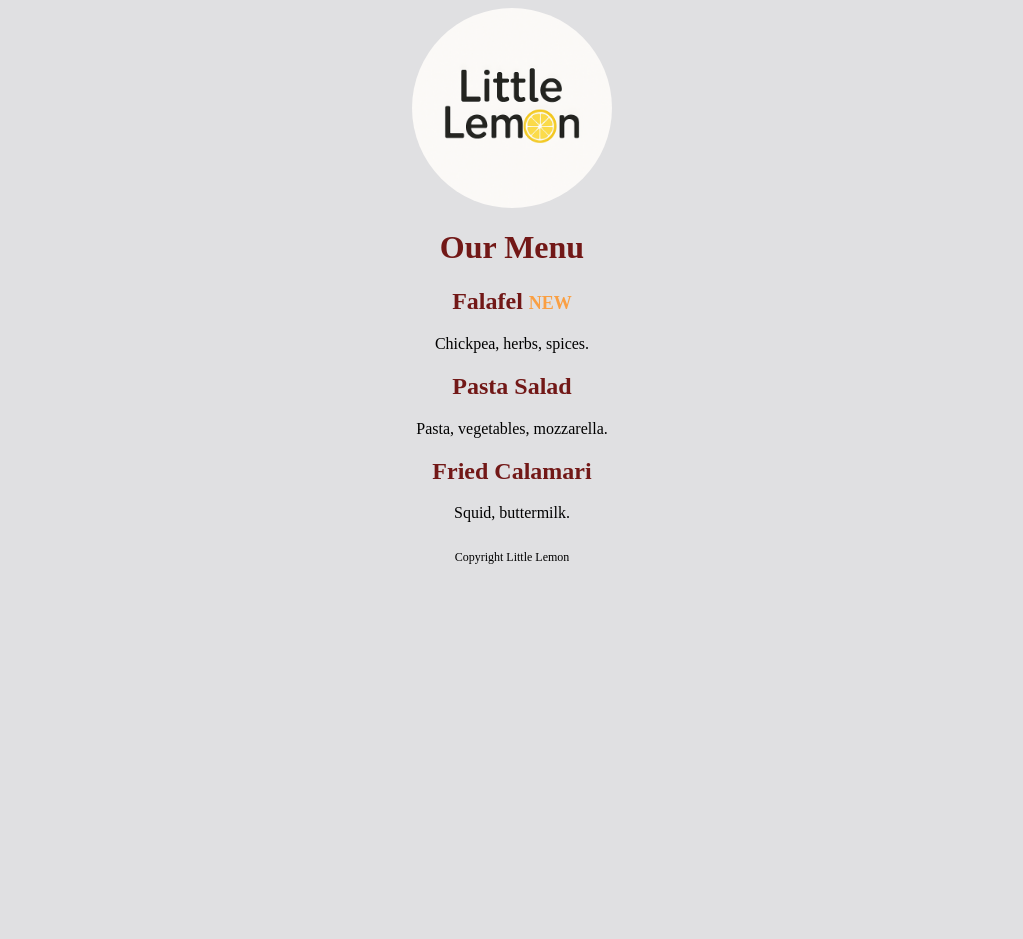
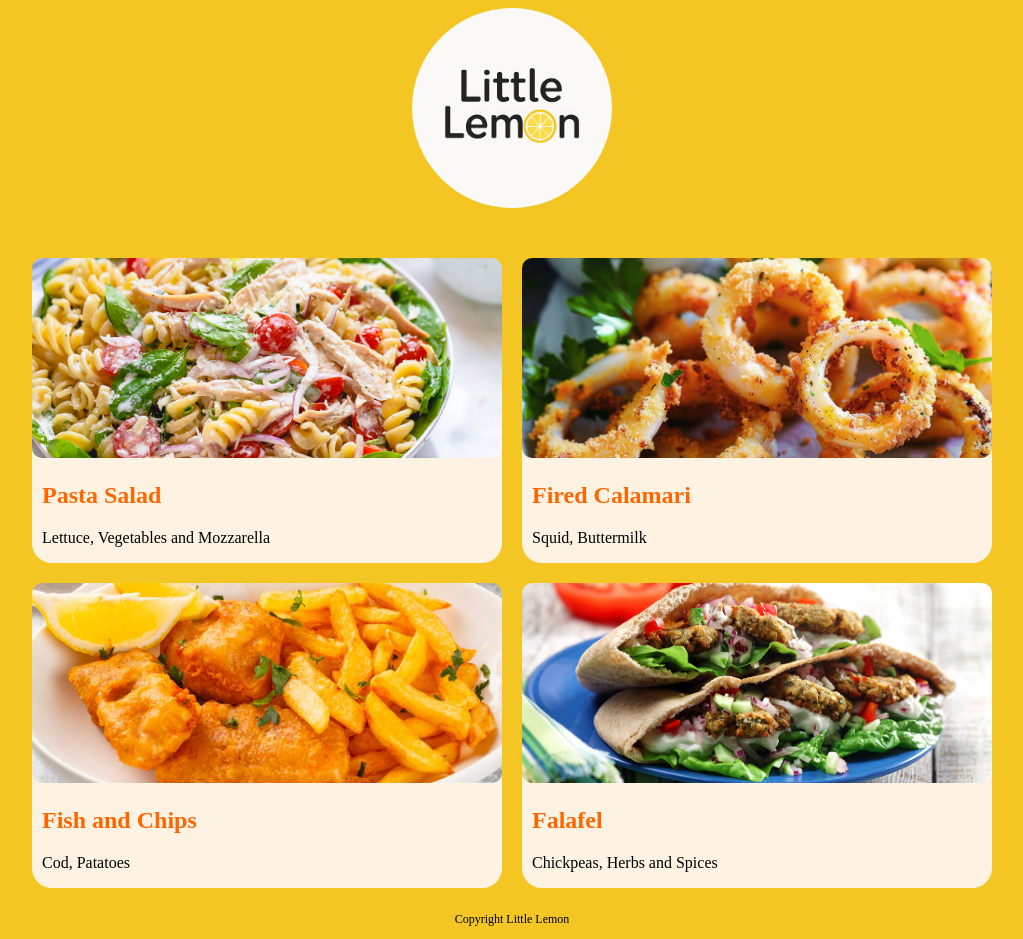
Before and after one commit to Sutirtho9/Little_Lemon-Coursera, a plain HTML site: page index.html in a window 1280 px wide. Shown: the whole page, without its empty margins (128-1151 px from the left). Before the commit the page ends 800 px from the top, so only its background shows below. Drawn offline with Linux system fonts and the light colour scheme.

Commit message:
layout changed

```diff
--- a/index.html
+++ b/index.html
@@ -3,24 +3,62 @@
 <head>
     <title>Little Lemon</title>
     <link rel="stylesheet" href="style.css">
+    <meta name="viewport" content="width=device-width, initial-scale=1.0">
 </head>
 <body>
     <div>
-        <img src="logo.png" id="logo">
+        <img src="/images/logo.png" id="logo">
     </div>
-    <div class="center-text">
-        <h1>Our Menu</h1>
-        <h2>Falafel <span>NEW</span></h2>
-        <p>Chickpea, herbs, spices.</p>
+
+    <div class="container">
+
+        <div class="card-grid">
+
+            <div class="card">
+                <div class="image-cont">
+                    <img src="images/pasta.jpg" alt="falafel photo" class="image">
+                </div>
+                <div class="item-desc">
                     <h2>Pasta Salad</h2>
-        <p>Pasta, vegetables, mozzarella.</p>
-        <h2>Fried Calamari</h2>
-        <p>Squid, buttermilk.</p>
+                    <p>Lettuce, Vegetables and Mozzarella</p>
+                </div>
+            </div>
+
+            <div class="card">
+                <div class="image-cont">
+                    <img src="images/Calamari.webp" alt="falafel photo" class="image">
+                </div>
+                <div class="item-desc">
+                    <h2>Fired Calamari</h2>
+                    <p>Squid, Buttermilk</p>
+                </div>
+            </div>
+
+            <div class="card">
+                <div class="image-cont">
+                    <img src="images/fish and chips.avif" alt="falafel photo" class="image">
+                </div>
+                <div class="item-desc">
+                    <h2>Fish and Chips</h2>
+                    <p>Cod, Patatoes</p>
+                </div>
+            </div>
+
+            <div class="card">
+                <div class="image-cont">
+                    <img src="images/falafel.jpg" alt="falafel photo" class="image">
+                </div>
+                <div class="item-desc">
+                    <h2>Falafel</h2>
+                    <p>Chickpeas, Herbs and Spices</p>
+                </div>
+            </div>
         </div>
         <div class="center-text">
             <p id="copyright">
                 Copyright Little Lemon
             </p>
         </div>
+    </div>
 </body>
 </html>
--- a/style.css
+++ b/style.css
@@ -1,15 +1,7 @@
 body{
-    background-color: #E0E0E2;
+    background-color: #F3C623;
     text-align: center;
 
-}
-h1, h2{
-    color:#721817 ;
-}
-
-h2 span{
-    color:#FA9F42 ;
-    font-size: 0.75em;
 }
 
 #logo{
@@ -19,7 +11,57 @@ h2 span{
     border-radius: 50%;
     width: 200px;
     height: 200px;
+    margin-bottom: 50px;
 }
+
+.container {
+  max-width: 1000px;
+  margin: 0 auto;
+  padding: 0 20px;
+  box-sizing: border-box;
+}
+
+.card-grid{
+
+    display: grid;
+    grid-template-columns: 1fr 1fr;
+    gap: 20px;
+
+}
+@media(max-width:750px) {
+    .card-grid {
+        grid-template-columns: 1fr;
+    }
+}
+
+.card {
+    display: grid;
+    grid-template-columns: 1fr;
+    background-color: #FEF3E2;
+    border-radius: 20px;
+}
+
+.image-cont{
+    width: 100%;
+    height: auto;
+}
+.image {
+  width: 100%;
+  height: auto;
+  max-height: 200px;
+  object-fit: cover;
+  border-radius: 10px;
+}
+.item-desc{
+    text-align: left;
+    padding-left: 10px;
+}
+
+.item-desc h2{
+    color: #ff6600;
+}
+
+
 
 #copyright{
     padding-top: 12px;
```
Also changed, not shown: images/Calamari.webp (added), images/falafel.jpg (added), images/fish and chips.avif (added), images/logo.png (renamed from logo.png), images/pasta.jpg (added). Lines whose indentation alone changed are shown as unchanged.
